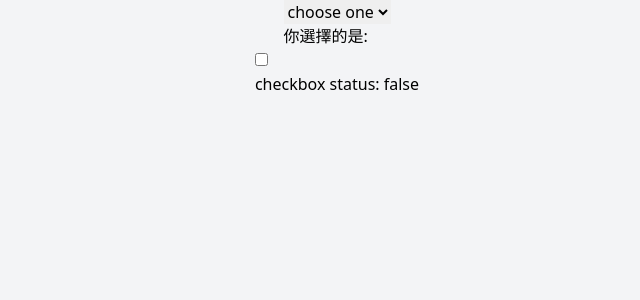
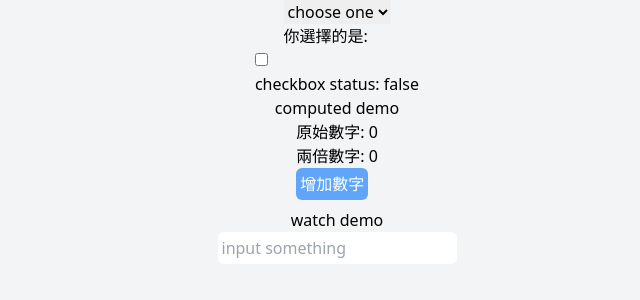
Before and after one commit to UranusLin/time-market, a Vue app: page / in a window 1280 px wide. Shown: the top 300 px of the page, without its empty margins (303-943 px from the left). Built offline with nearby package versions, Linux system fonts and the light colour scheme.

Commit message:
add new demo

```diff
--- a/src/App.vue
+++ b/src/App.vue
@@ -1,9 +1,19 @@
 <script setup>
-import { ref } from 'vue'
+import { computed, ref, watch } from 'vue'
 
 const name = ref('')
 const select = ref('')
 const checked = ref(false)
+const number = ref(0)
+const doubleNumber = computed(() => number.value * 2)
+const numberAdd = () => {
+  number.value++
+}
+const text = ref('')
+const message = ref('')
+watch(text, (newValue, oldValue) => {
+  message.value = `${oldValue} input change to: ${newValue}`
+})
 </script>
 
 <template>
@@ -32,5 +42,18 @@ const checked = ref(false)
       <input type="checkbox" v-model="checked" />
       <p>checkbox status: {{ checked }}</p>
     </div>
+    <span>computed demo</span>
+    <div>
+      <p>原始數字: {{ number }}</p>
+      <p>兩倍數字: {{ doubleNumber }}</p>
+      <button @click="numberAdd()" class="bg-blue-400 rounded-md p-1 text-white mb-2">
+        增加數字
+      </button>
+    </div>
+    <span>watch demo</span>
+    <div>
+      <input v-model="text" placeholder="input something" class="p-1 rounded-md" />
+      <p>{{ message }}</p>
+    </div>
   </div>
 </template>
```
